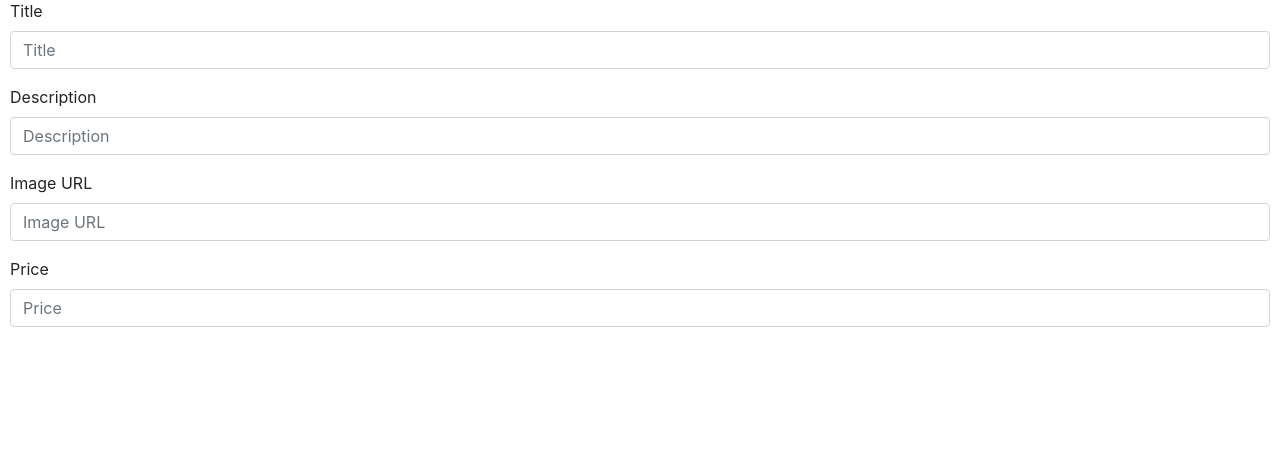
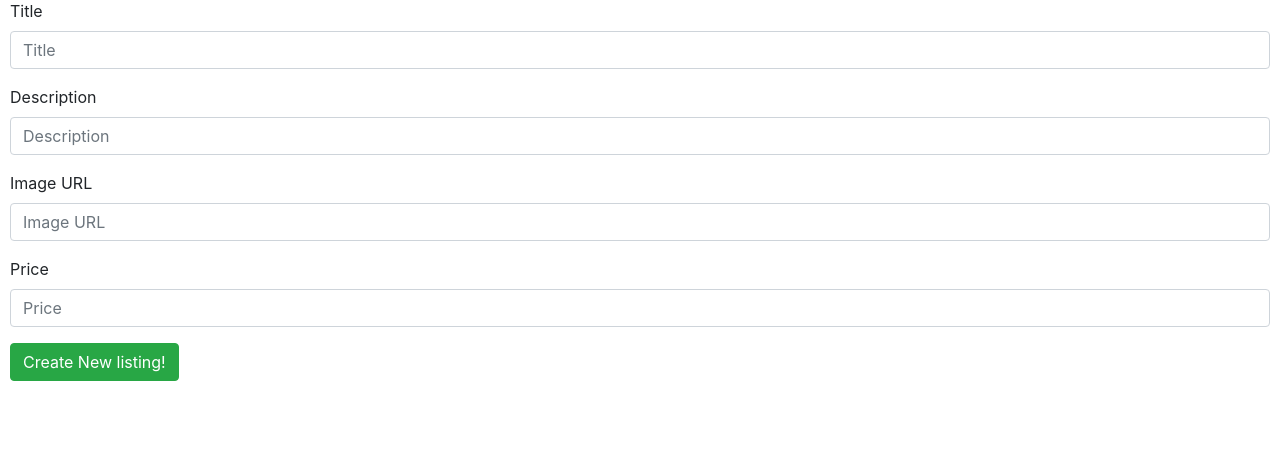
Before and after one commit to JuniorSEVERE-WEB/commerce, a Django app: page /create in a window 1280 px wide. Shown: the part 210-669 px from the top of the page. Run offline with Django 3.2, Linux system fonts and the light colour scheme; some libraries are stand-ins or nearby versions.

Commit message:
button boostrap create listing

```diff
--- a/auctions/templates/auctions/create.html
+++ b/auctions/templates/auctions/create.html
@@ -20,7 +20,6 @@
             <label for="price">Price</label>
             <input type="number" name="price" class="form-control" id="price" placeholder="Price">
          </div>
+         <button type="button" class="btn btn-success">Create New listing!</button>
     </form>
-
-
 {% endblock %}
```
